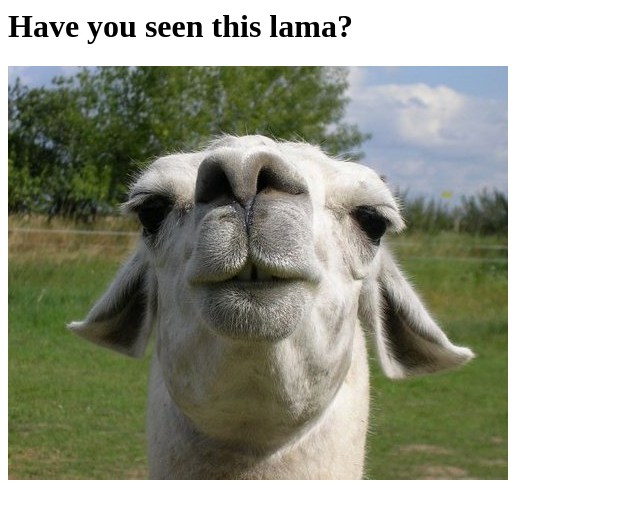
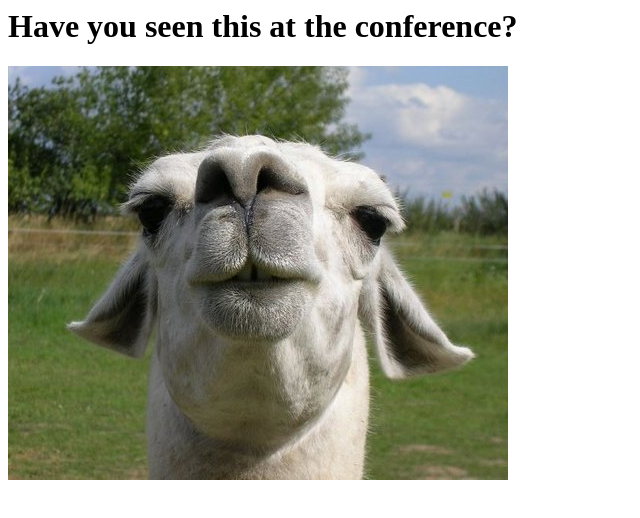
Before and after one commit to giantswarm/swarm-wercker, a plain HTML site: page static/index.html in a window 1280 px wide. Shown: the whole page, without its empty margins (0-640 px from the left). Drawn offline with Linux system fonts and the light colour scheme.

Commit message:
Update index.html

```diff
--- a/static/index.html
+++ b/static/index.html
@@ -1,2 +1,2 @@
-<h1>Have you seen this lama?</h1>
+<h1>Have you seen this at the conference?</h1>
 <img src="/lama.jpg" \>
```
